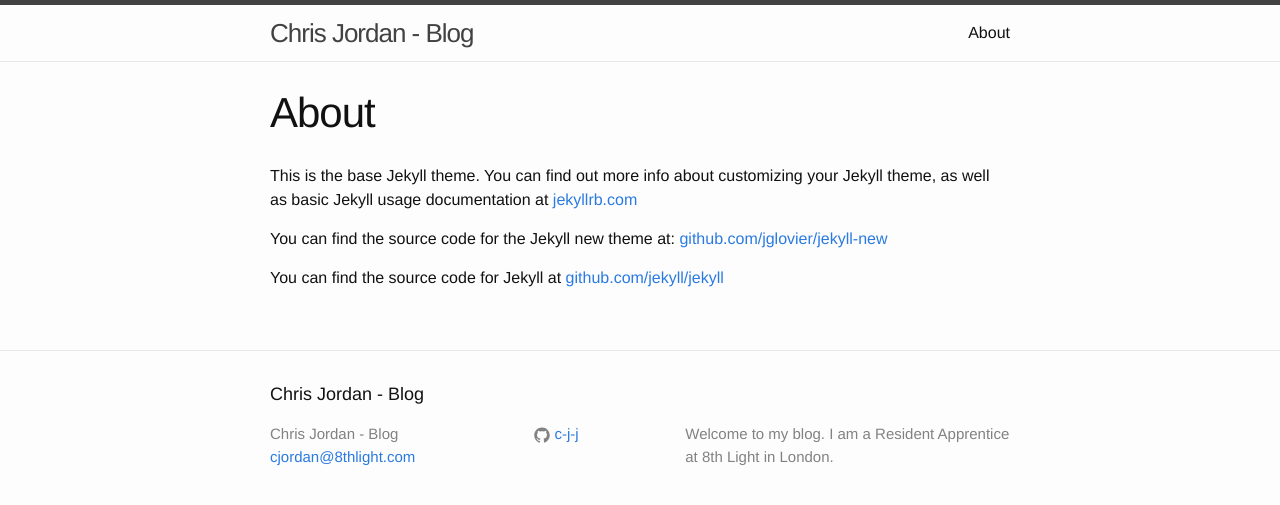
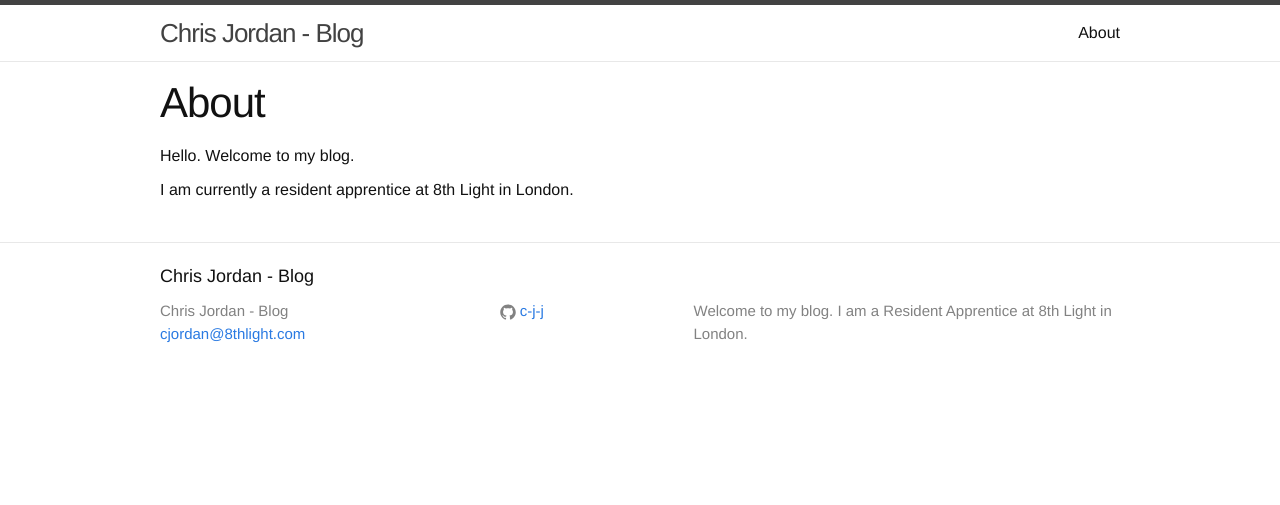
Before and after one commit to c-j-j/c-j-j.github.io, a Jekyll site: the page built from about.md, in a window 1280 px wide. Shown: the top 505 px of the page. Built offline with Jekyll 4.4.1, drawn with Linux system fonts in a browser that asks for light colours.

Commit message:
format changes

```diff
--- a/_config.yml
+++ b/_config.yml
@@ -9,3 +9,4 @@ github_username:  c-j-j
 
 # Build settings
 markdown: kramdown
+paginate: 10
--- a/about.md
+++ b/about.md
@@ -4,8 +4,6 @@ title: About
 permalink: /about/
 ---
 
-This is the base Jekyll theme. You can find out more info about customizing your Jekyll theme, as well as basic Jekyll usage documentation at [jekyllrb.com](http://jekyllrb.com/)
+Hello. Welcome to my blog.
 
-You can find the source code for the Jekyll new theme at: [github.com/jglovier/jekyll-new](https://github.com/jglovier/jekyll-new)
-
-You can find the source code for Jekyll at [github.com/jekyll/jekyll](https://github.com/jekyll/jekyll)
+I am currently a resident apprentice at 8th Light in London.
--- a/css/main.scss
+++ b/css/main.scss
@@ -2,8 +2,6 @@
 # Only the main Sass file needs front matter (the dashes are enough)
 ---
 @charset "utf-8";
-
-
 
 // Our variables
 $base-font-family: Helvetica, Arial, sans-serif;
@@ -11,10 +9,10 @@ $base-font-size:   16px;
 $small-font-size:  $base-font-size * 0.875;
 $base-line-height: 1.5;
 
-$spacing-unit:     30px;
+$spacing-unit:     20px;
 
 $text-color:       #111;
-$background-color: #fdfdfd;
+$background-color: #FFF;
 $brand-color:      #2a7ae2;
 
 $grey-color:       #828282;
@@ -22,7 +20,7 @@ $grey-color-light: lighten($grey-color, 40%);
 $grey-color-dark:  darken($grey-color, 25%);
 
 // Width of the content area
-$content-width:    800px;
+$content-width:    1000px;
 
 $on-palm:          600px;
 $on-laptop:        800px;
--- a/index.html
+++ b/index.html
@@ -9,11 +9,11 @@ layout: default
   <ul class="post-list">
     {% for post in site.posts %}
       <li>
-        <span class="post-meta">{{ post.date | date: "%b %-d, %Y" }}</span>
-
+        <span class="post-meta">{{ post.date | date: "%-d %b %Y" }}</span>
         <h2>
           <a class="post-link" href="{{ post.url | prepend: site.baseurl }}">{{ post.title }}</a>
         </h2>
+      <hr />
       </li>
     {% endfor %}
   </ul>
```
Also changed, not shown: 5 other files.
